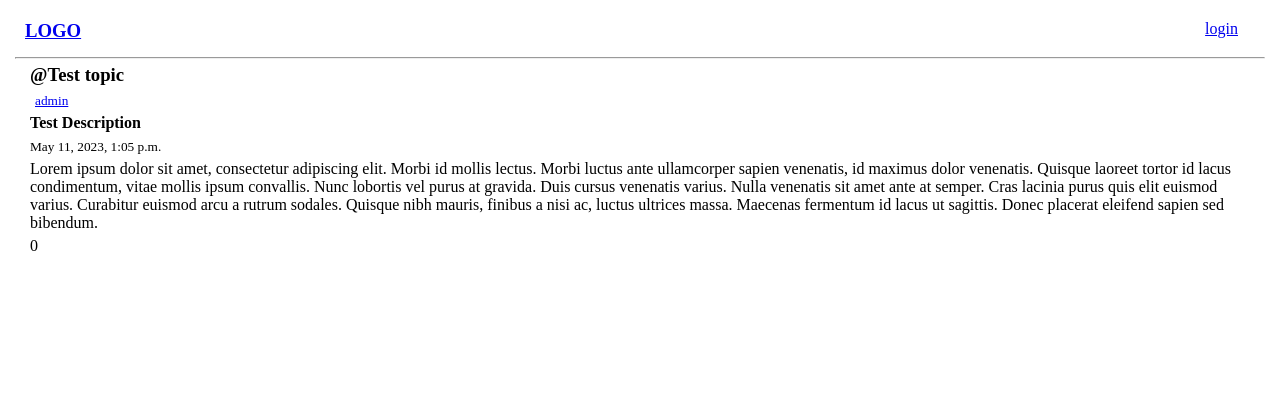
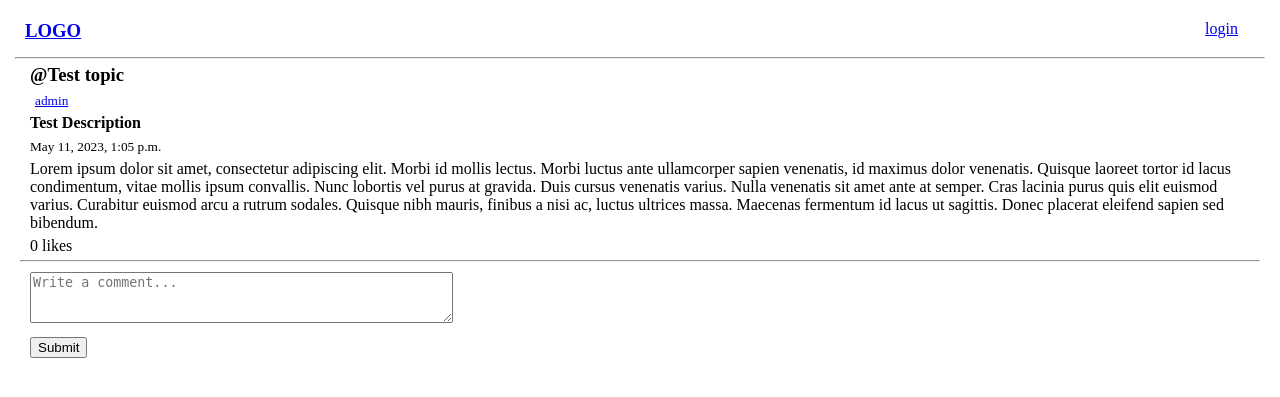
Before and after one commit to Swai15/Devfeel, a Django app: page /post-detail/5/ in a window 1280 px wide. Shown: the top 397 px of the page. Run offline with Django 4.2, Linux system fonts and the light colour scheme; data comes from the database, SQL or seed files in the repository; both versions use the stored data as it was after the commit; data that the repository does not hold is empty; some libraries are stand-ins or nearby versions.

Commit message:
First comment implemetation ajax

```diff
--- a/base/models.py
+++ b/base/models.py
@@ -33,3 +33,9 @@ class Like(models.Model):
   user = models.ForeignKey(User, on_delete=models.CASCADE)
   post = models.ForeignKey(Post, on_delete=models.CASCADE)
   like_date = models.DateTimeField(auto_now_add=True)
+
+class Comment(models.Model):
+  user = models.ForeignKey(User, on_delete=models.CASCADE)
+  post = models.ForeignKey(Post, on_delete=models.CASCADE)
+  content = models.TextField()
+  comment_date = models.DateTimeField(auto_now_add=True)
--- a/base/templates/base/expand_post.html
+++ b/base/templates/base/expand_post.html
@@ -1,4 +1,4 @@
-{% extends 'main.html' %} {% load like_tags %}
+{% extends 'main.html' %} {% load like_tags %} {% load static %}
 
 <!-- start block -->
 {% block content %}
@@ -23,8 +23,7 @@
       <p>{{post.body|safe}}</p>
     </div>
 
-    <!-- like -->
-
+    <!-- LIKES -->
     <div>
       {% if request.user.is_authenticated %}
       <button class="like-button" data-post-id="{{post.id}}">
@@ -36,50 +35,37 @@
 
       {% endif %}
       <!-- like count -->
-      <p id="like-count-{{post.id}}">{{post.likes.count}}</p>
+      <span id="like-count-{{post.id}}">
+        {{post.likes.count}}
+        <!-- if -->
+        {% if post.likes.count == 1 %} like {% else %} likes {%endif%}
+      </span>
     </div>
   </div>
+  <hr />
 
-  <script>
-    const likeButton = document.querySelector(".like-button");
-    likeButton.addEventListener("click", () => {
-      const postId = likeButton.dataset.postId;
-      likePost(postId);
-    });
+  <!-- COMMENTS form -->
+  <form action="" id="comment-form" data-comment-id="{{post.id}}">
+    {% csrf_token %}
 
-    function likePost(postId) {
-      const url = `/like-post/${postId}/`;
-      fetch(url, {
-        method: "POST",
-        credentials: "same-origin",
-        headers: {
-          "X-CSRFToken": getCookie("csrftoken"),
-        },
-      })
-        .then((response) => {
-          console.log(response);
-          return response.json();
-        })
-        .then((data) => {
-          if (data.success) {
-            const likeCount = document.querySelector(`#like-count-${postId}`);
-            const likeButton = document.querySelector(`.like-button[data-post-id="${postId}"]`);
+    <div>
+      <textarea name="comment-text" cols="50" rows="3" placeholder="Write a comment..."></textarea>
+      <br />
+      <button type="submit">Submit</button>
+    </div>
+  </form>
 
-            if (data.action === "like") {
-              likeCount.textContent = `${parseInt(likeCount.textContent) + 1} likes`;
-              likeButton.textContent = "UnLike";
-            } else {
-              likeCount.textContent = `${parseInt(likeCount.textContent) - 1} likes `;
-              likeButton.textContent = "like";
-            }
-          }
-        });
-    }
+  <!-- Comments display -->
+  <div class="comment-section">
+    {% for comment in comments %}
+    <div class="comment">
+      <p>{{comment.content}}</p>
+      <p>By: {{comment.user.name}}</p>
+    </div>
+    {% endfor %}
+  </div>
 
-    function getCookie(name) {
-      const cookieValue = document.cookie.match(`(^|;)\\s*${name}\\s*=\\s*([^;]+)`);
-      return cookieValue ? cookieValue.pop() : "";
-    }
-  </script>
+  <script src="/static/js/like.js"></script>
+  <script src="/static/js/comment.js"></script>
 </main>
 {% endblock content %}
--- a/base/urls.py
+++ b/base/urls.py
@@ -11,5 +11,6 @@ urlpatterns = [
   path('update-post/<str:pk>/', views.updatePost, name='update-post'),
   path('delete-post/<str:pk>/', views.deletePost, name='delete-post'),
   path('user-profile/<str:pk>/', views.userProfile, name='user-profile'),
-  path('like-post/<int:post_id>/', views.likePost, name='like-post')
+  path('like-post/<int:post_id>/', views.likePost, name='like-post'),
+  path('submit-comment/<int:post_id>/', views.submitComment, name='submit-comment')
 ]
--- a/base/views.py
+++ b/base/views.py
@@ -5,7 +5,7 @@ from django.contrib.auth.decorators import login_required
 from django.contrib import messages
 from .forms import RegisterForm, CreatePostForm
 from django.utils.html import strip_tags
-from .models import User, Post, Like
+from .models import User, Post, Like, Comment
 
 
 # Create your views here.
@@ -131,5 +131,24 @@ def likePost(request, post_id):
     except Post.DoesNotExist:
       response = {'success': False, 'error': 'Post not found'}
 
+    return JsonResponse(response)
 
-    return JsonResponse(response)
+@login_required(login_url='login')
+def submitComment(request, post_id):
+  if request.method == 'POST':
+    post = Post.objects.get(pk=post_id)
+    comment_text = request.POST.get('comment-text')
+    print(comment_text)
+    comment = Comment.objects.create(post=post, user=request.user, content=comment_text)
+
+    response = {
+      'success': True,
+      'comment': {
+          'text': comment.content,
+          'author': comment.user.name
+      }
+    }
+  else:
+      response = {'success': False}
+
+  return JsonResponse(response)
--- a/static/css/main.css
+++ b/static/css/main.css
@@ -60,3 +60,8 @@
 .user-profile-head {
   text-align: center;
 }
+
+.message-textarea {
+  display: grid;
+  grid-template-columns: 1fr;
+}
--- /dev/null
+++ b/static/js/comment.js
@@ -0,0 +1,52 @@
+const commentForm = document.querySelector('#comment-form');
+const commentSection = document.querySelector('.comment-section');
+const postId = commentForm.dataset.commentId;
+
+
+commentForm.addEventListener('submit',(e) => {
+  const commentInput = document.querySelector('[name="comment-text"]');
+  const commentText = commentInput.value.trim();
+  console.log(commentText);
+  e.preventDefault();
+
+
+  // const commentInput = document.querySelector('[name="comment-text"]');
+  // const commentText = commentInput.value.trim();
+
+  fetch(`/submit-comment/${postId}/`,{
+    method: "POST",
+    credentils: "same-origin",
+    headers: {
+      "Content-Type": "application/json",
+      "X-CSRFToken": getCookie("csrftoken"),
+    },
+    body: JSON.stringify({ 'comment-text': commentText })
+  })
+    .then((response) => {
+      console.log(response);
+      response.json();
+    })
+    .then((data) => {
+      if (data && data.success) {
+        const newComment = document.createElement('div');
+        newComment.classList.add('comment');
+        newComment.innerHTML = `
+        <p>${data.comment.text}</p>
+        <p>By: ${data.comment.author} </p>
+      `;
+
+        commentSection.appendChild(newComment);
+        commentInput.value = "";
+      }
+    })
+    .catch((error) => {
+      console.log("Error",error);
+    });
+
+
+});
+
+function getCookie(name) {
+  const cookieValue = document.cookie.match(`(^|;)\\s*${name}\\s*=\\s*([^;]+)`);
+  return cookieValue ? cookieValue.pop() : "";
+}
--- /dev/null
+++ b/static/js/like.js
@@ -0,0 +1,41 @@
+const likeButton = document.querySelector(".like-button");
+
+likeButton.addEventListener("click",() => {
+  const postId = likeButton.dataset.postId;
+  likePost(postId);
+});
+
+function likePost(postId) {
+  const url = `/like-post/${postId}/`;
+  fetch(url,{
+    method: "POST",
+    credentials: "same-origin",
+    headers: {
+      "X-CSRFToken": getCookie("csrftoken"),
+    },
+  })
+    .then((response) => {
+      console.log(response);
+      return response.json();
+    })
+    .then((data) => {
+      if (data.success) {
+        const likeCount = document.querySelector(`#like-count-${postId}`);
+        const likeButton = document.querySelector(`.like-button[data-post-id="${postId}"]`);
+
+        likecount = parseInt(likeCount.textContent);
+        if (data.action === "like") {
+          likeCount.textContent = `${likecount + 1} ${likecount === 1 ? "likes" : "like"}`;
+          likeButton.textContent = "UnLike";
+        } else {
+          likeCount.textContent = `${likecount - 1} ${likecount === 1 ? "likes" : "like"} `;
+          likeButton.textContent = "like";
+        }
+      }
+    });
+}
+
+function getCookie(name) {
+  const cookieValue = document.cookie.match(`(^|;)\\s*${name}\\s*=\\s*([^;]+)`);
+  return cookieValue ? cookieValue.pop() : "";
+}
```
Also changed, not shown: base/migrations/0007_comment.py (added), db.sqlite3, static/js/functionalities.js (deleted).
